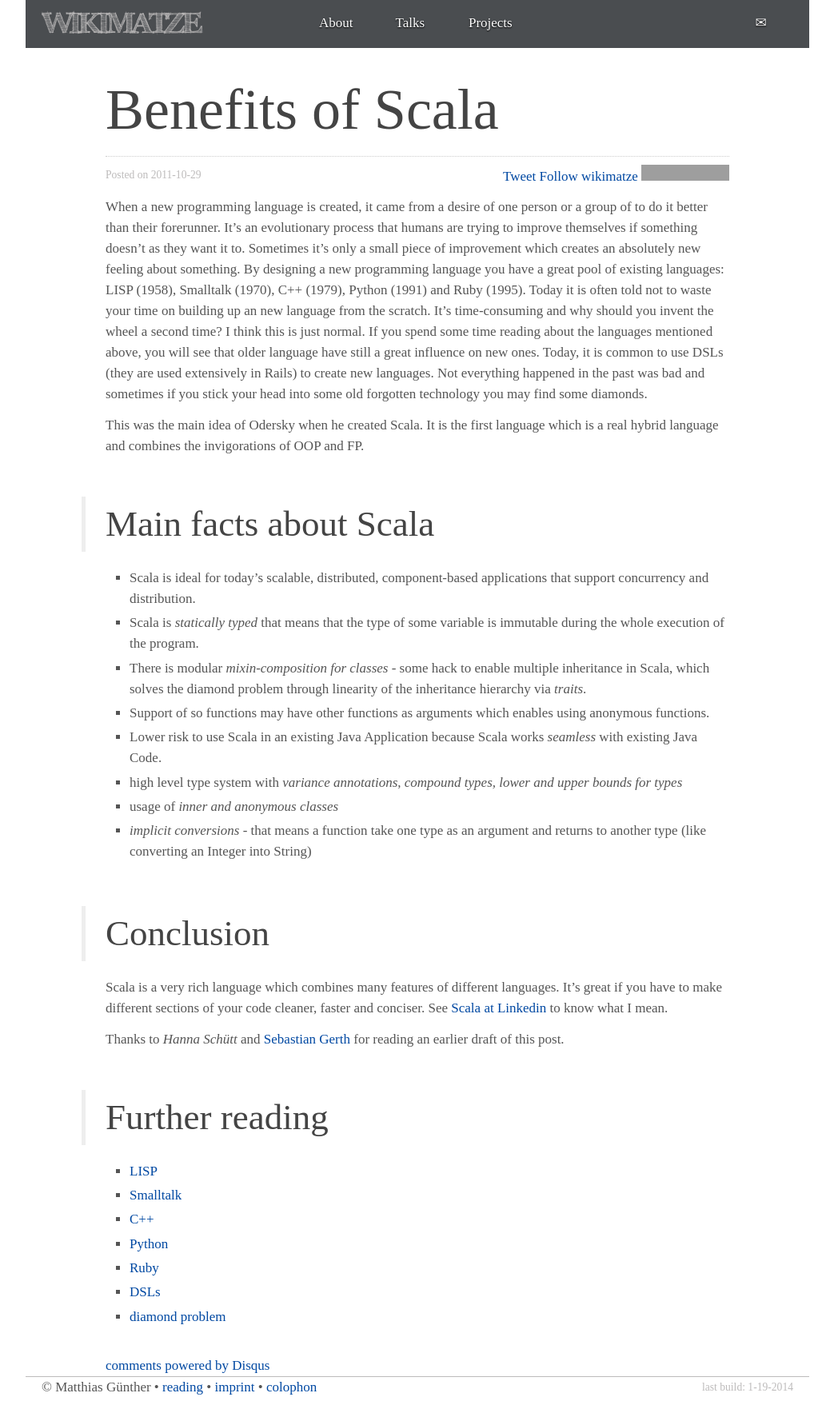
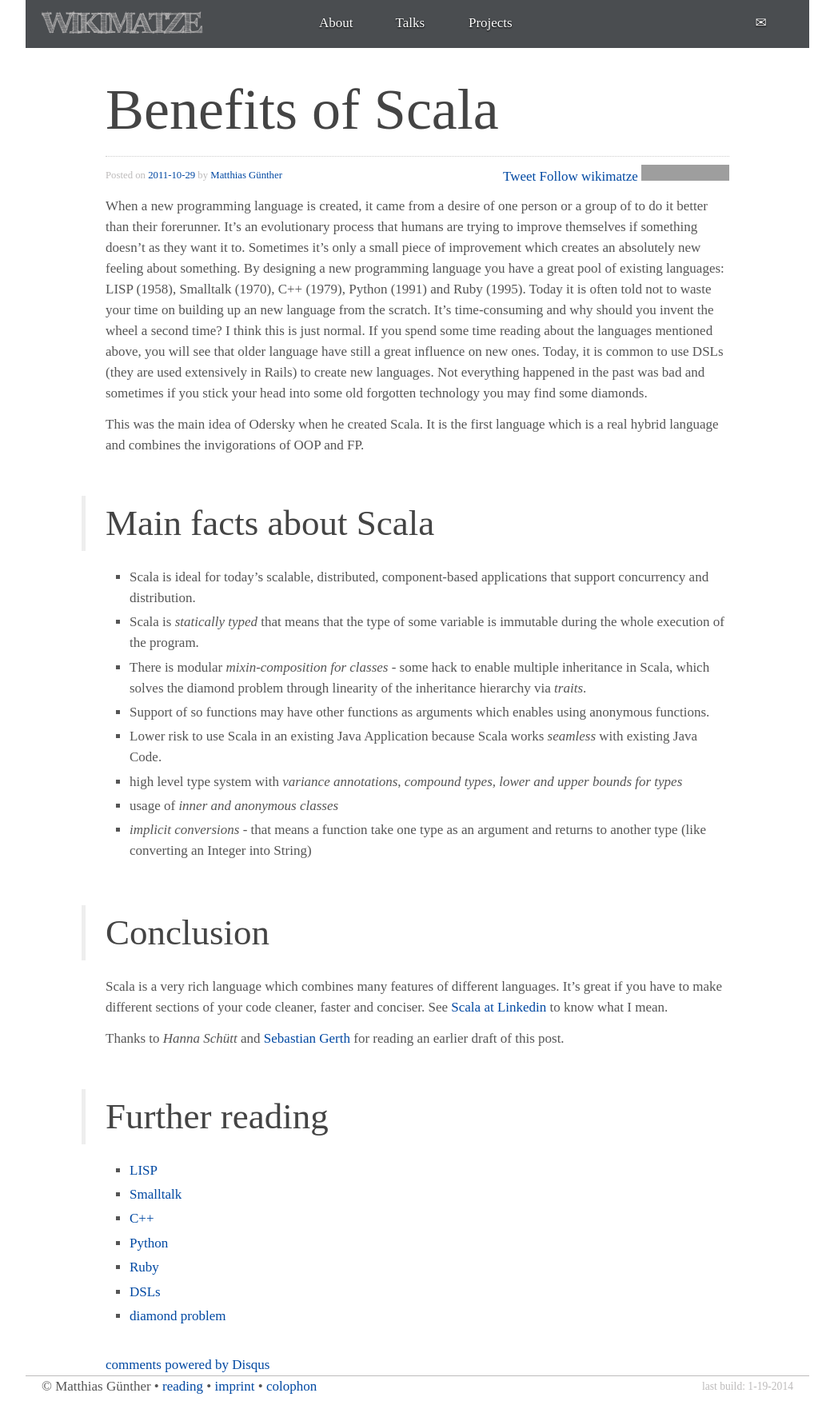
Before and after one commit to wikimatze/wikimatze.de, a Jekyll site: the page built from _posts/2011-10-29-benefits-of-scala.md, in a window 1280 px wide. Shown: the whole page at 80% size, without its empty margins (118-1161 px from the left). Built offline with Jekyll 4.4.1, drawn with Linux system fonts in a browser that asks for light colours; nearby versions of some CDN libraries; some web fonts are replaced; Markdown is read by kramdown in place of the engine named in the settings; comment, search, counter and statistics services are not loaded; grey boxes are pictures that could not be loaded.

Commit message:
Add permalink and author for each blog post

```diff
--- a/_layouts/post.html
+++ b/_layouts/post.html
@@ -4,8 +4,8 @@ layout: layout
 <article>
   <header>
     <div class="author">
-      Posted on <time datetime="{{page.date | date:"%Y-%m-%d"}}" pubdate>{{page.date | date:"%Y-%m-%d"}}</time>
-      {% if page.update %}, updated <time>{{ page.update }}</time> {% endif %}
+      Posted on <time datetime="{{page.date | date:"%Y-%m-%d"}}" pubdate><a href="{{ page.url }}" title="Permalink for this post">{{page.date | date:"%Y-%m-%d"}}</a></time>
+      {% if page.update %}, updated <time>{{ page.update }}</time> {% endif %} by <a href="http://twitter.com/wikimatze">Matthias Günther</a>
     </div>
     {% include sharing.html %}
     <div class="clearfix"></div>
--- a/css/style.css
+++ b/css/style.css
@@ -108,7 +108,7 @@ img {
 }
 
 .author {
-  font-size: 80%;
+  font-size: 75%;
   color: #bdbbbb;
   margin: 0 0 1em 0;
   float: left;
```
